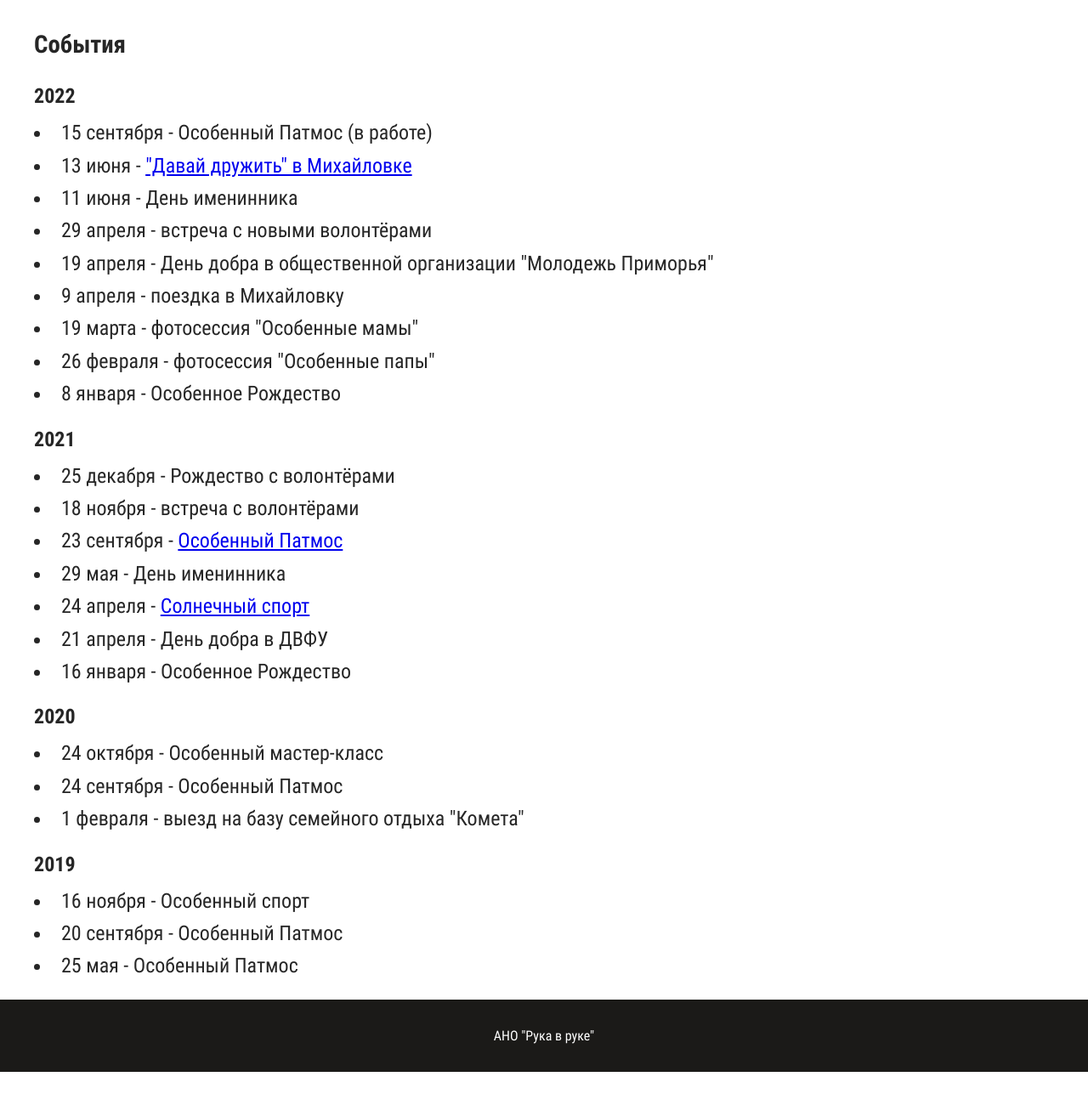
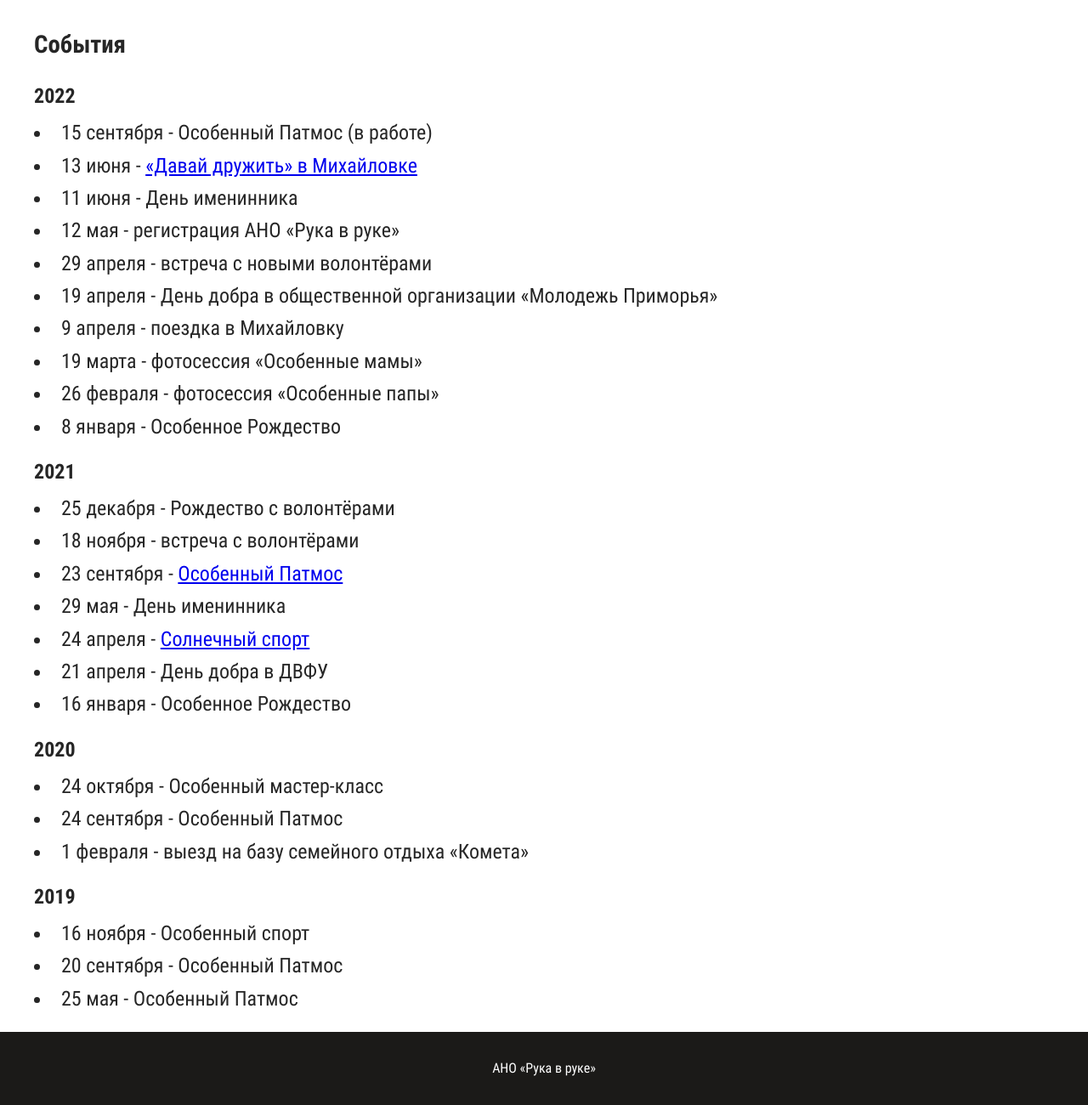
Before and after one commit to alexanderyanin/47hromosom_ru, a plain HTML site: page index.html in a window 1280 px wide. Shown: the part 585-1885 px from the top of the page at 85% size. Before the commit the page ends 1846 px from the top, so only its background shows below. Drawn offline with Linux system fonts and the light colour scheme.

Commit message:
typograf

```diff
--- a/index.html
+++ b/index.html
@@ -23,13 +23,14 @@
     <h3>2022</h3>
     <ul>
         <li>15 сентября - Особенный Патмос (в работе)</li>
-        <li>13 июня - <a href="2022/davai-drujit.html">"Давай дружить" в Михайловке</a></li>
+        <li>13 июня - <a href="2022/davai-drujit.html">&laquo;Давай дружить&raquo; в Михайловке</a></li>
         <li>11 июня - День именинника</li>
+        <li>12 мая - регистрация АНО &laquo;Рука в руке&raquo;</li>
         <li>29 апреля - встреча с новыми волонтёрами</li>
-        <li>19 апреля - День добра в общественной организации "Молодежь Приморья"</li>
+        <li>19 апреля - День добра в общественной организации &laquo;Молодежь Приморья&raquo;</li>
         <li>9 апреля - поездка в Михайловку</li>
-        <li>19 марта - фотосессия "Особенные мамы"</li>
-        <li>26 февраля - фотосессия "Особенные папы"</li>
+        <li>19 марта - фотосессия &laquo;Особенные мамы&raquo;</li>
+        <li>26 февраля - фотосессия &laquo;Особенные папы&raquo;</li>
         <li>8 января - Особенное Рождество</li>
     </ul>
 
@@ -48,7 +49,7 @@
     <ul>
         <li>24 октября - Особенный мастер-класс</li>
         <li>24 сентября - Особенный Патмос</li>
-        <li>1 февраля - выезд на базу семейного отдыха "Комета"</li>
+        <li>1 февраля - выезд на базу семейного отдыха &laquo;Комета&raquo;</li>
     </ul>
     <h3>2019</h3>
     <ul>
@@ -58,7 +59,7 @@
     </ul>
     </div>
     <div class="footer">
-        <p>АНО "Рука в руке"</p>
+        <p>АНО &laquo;Рука в руке&raquo;</p>
     </div>
 </body>
 </html>
```
Also changed, not shown: 2021/patmos-2021.html (+1 -1 lines), 2021/solnechny-sport.html (+1 -1 lines), 2022/davai-drujit.html (+2 -2 lines).
